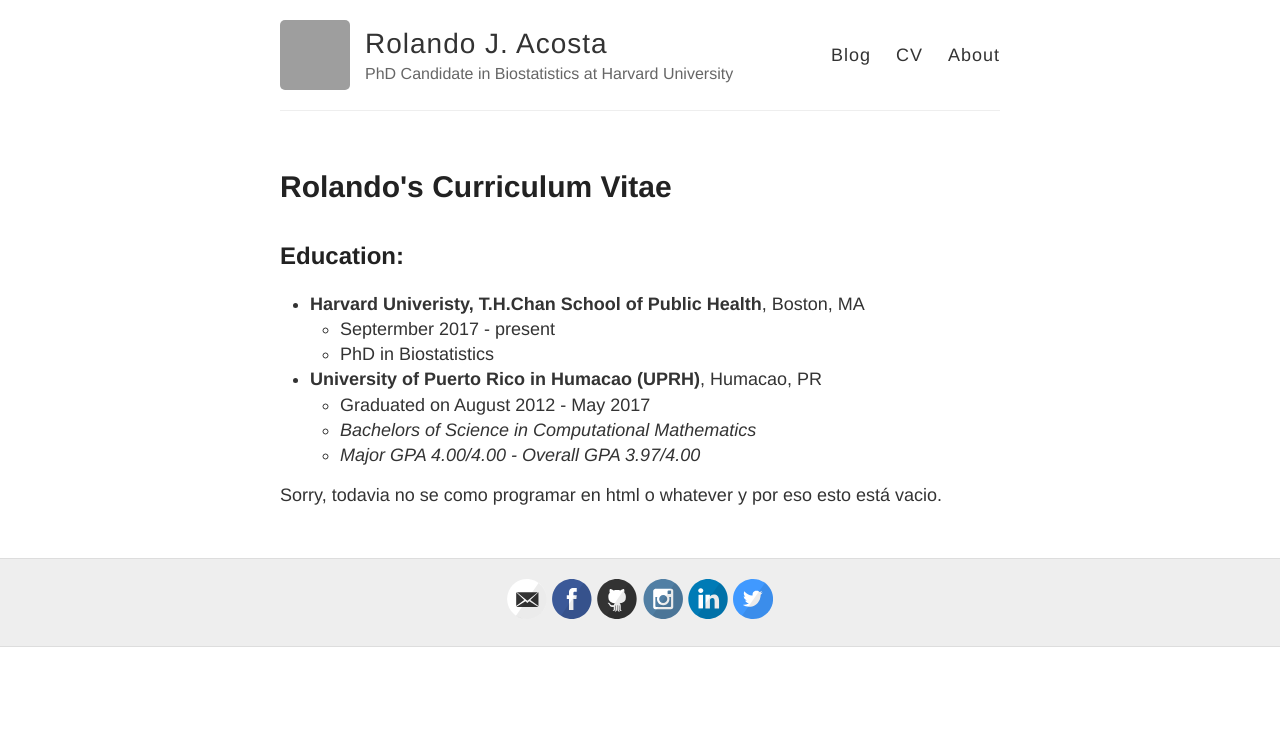
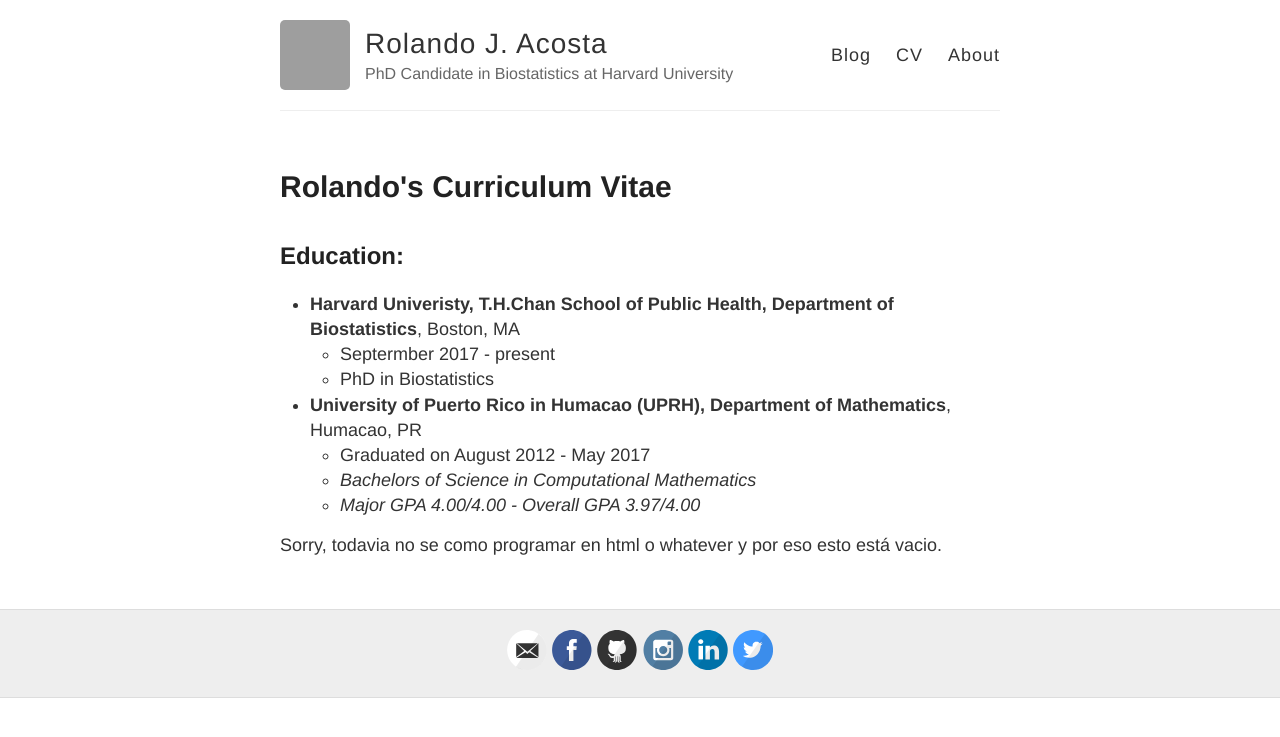
Before and after one commit to RJNunez/old-blog, a Jekyll site: the page built from cv.md, in a window 1280 px wide. Shown: the top 737 px of the page. Built offline with Jekyll 4.4.1, drawn with Linux system fonts in a browser that asks for light colours; grey boxes are pictures that could not be loaded.

Commit message:
Update cv.md

```diff
--- a/cv.md
+++ b/cv.md
@@ -5,11 +5,11 @@
 ---
 
 ## Education:
-- __Harvard Univeristy, T.H.Chan School of Public Health__, Boston, MA
+- __Harvard Univeristy, T.H.Chan School of Public Health, Department of Biostatistics__, Boston, MA
   * Septermber 2017 - present
   * PhD in Biostatistics
 
-- __University of Puerto Rico in Humacao (UPRH)__, Humacao, PR
+- __University of Puerto Rico in Humacao (UPRH), Department of Mathematics__, Humacao, PR
   * Graduated on August 2012 - May 2017
   * _Bachelors of Science in Computational Mathematics_
   * _Major GPA 4.00/4.00 - Overall GPA 3.97/4.00_
```
